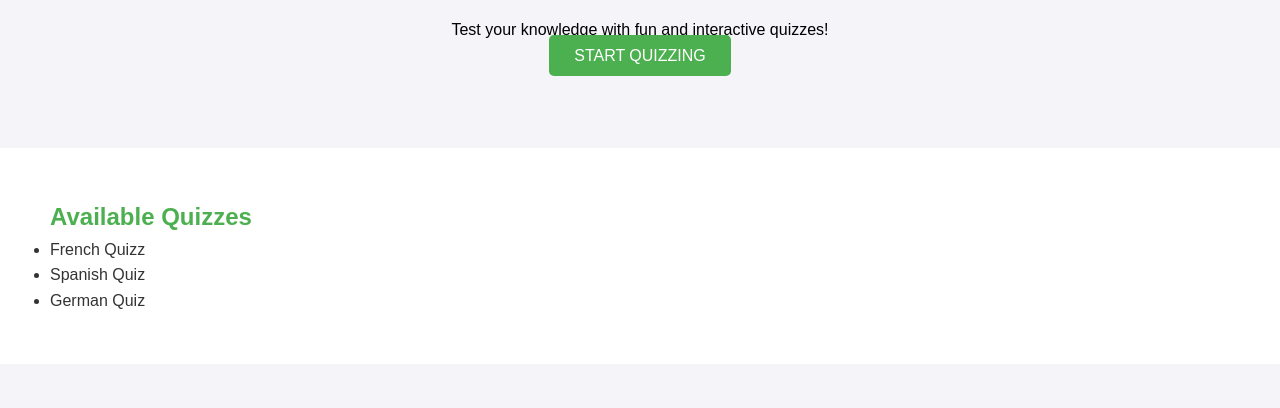
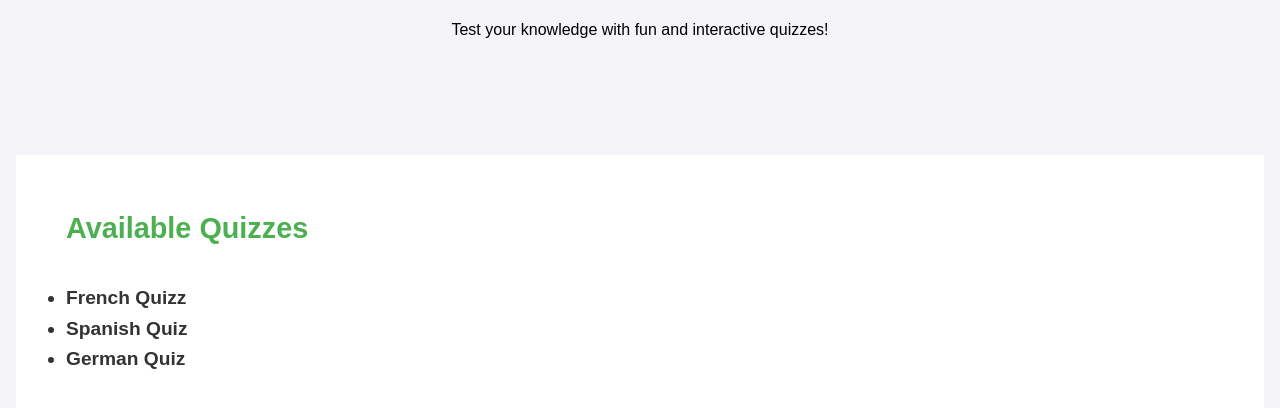
Before and after one commit to miraelh/quiz-web-app, a plain HTML site: page index.html in a window 1280 px wide. Shown: the part 228-636 px from the top of the page. Drawn offline with Linux system fonts and the light colour scheme.

Commit message:
Fixing some UI styling

```diff
--- a/index.html
+++ b/index.html
@@ -20,7 +20,6 @@
         <div class="firstpage-content">
           <h1>Welcome to QuizMii!</h1>
           <div>Test your knowledge with fun and interactive quizzes!</div>
-          <a href="#quizzes" class="cta-btn">Start Quizzing</a>
         </div>
     </section>
 
--- a/styles.css
+++ b/styles.css
@@ -24,6 +24,9 @@
         cursor: pointer;
         border: none;
         outline: none;
+    }
+    ul{
+        margin: 2rem 0;
     }
 
     footer {
@@ -97,6 +100,9 @@
     .quizzes-list {
         padding: 50px;
         background-color: #fff;
+        font-weight: bolder;
+        font-size: 1.2rem;
+        margin: 2rem 1rem;
     }
 
     .quiz-item {
@@ -106,6 +112,7 @@
         border-radius: 5px;
         cursor: pointer;
         transition: transform 0.3s ease;
+        line-height: 4rem;
     }
 
     .login-section, .register-section {
```
